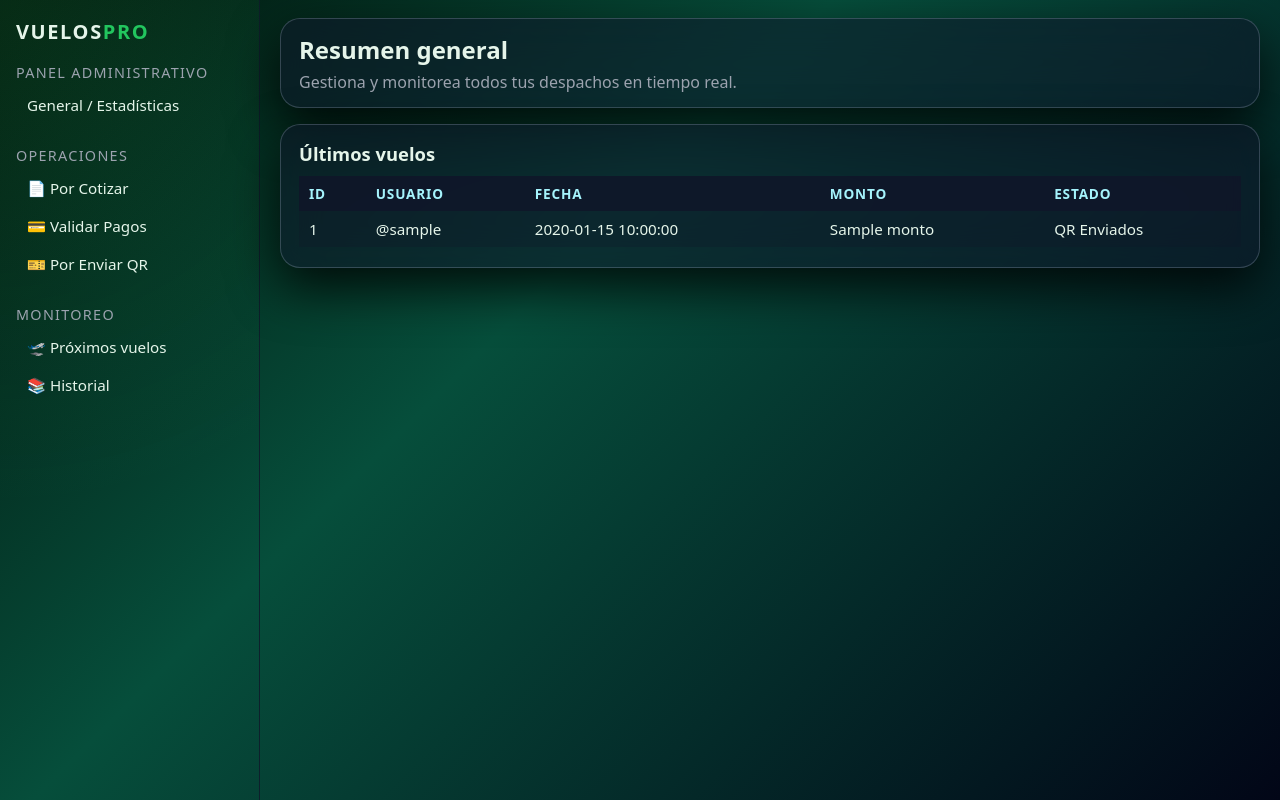
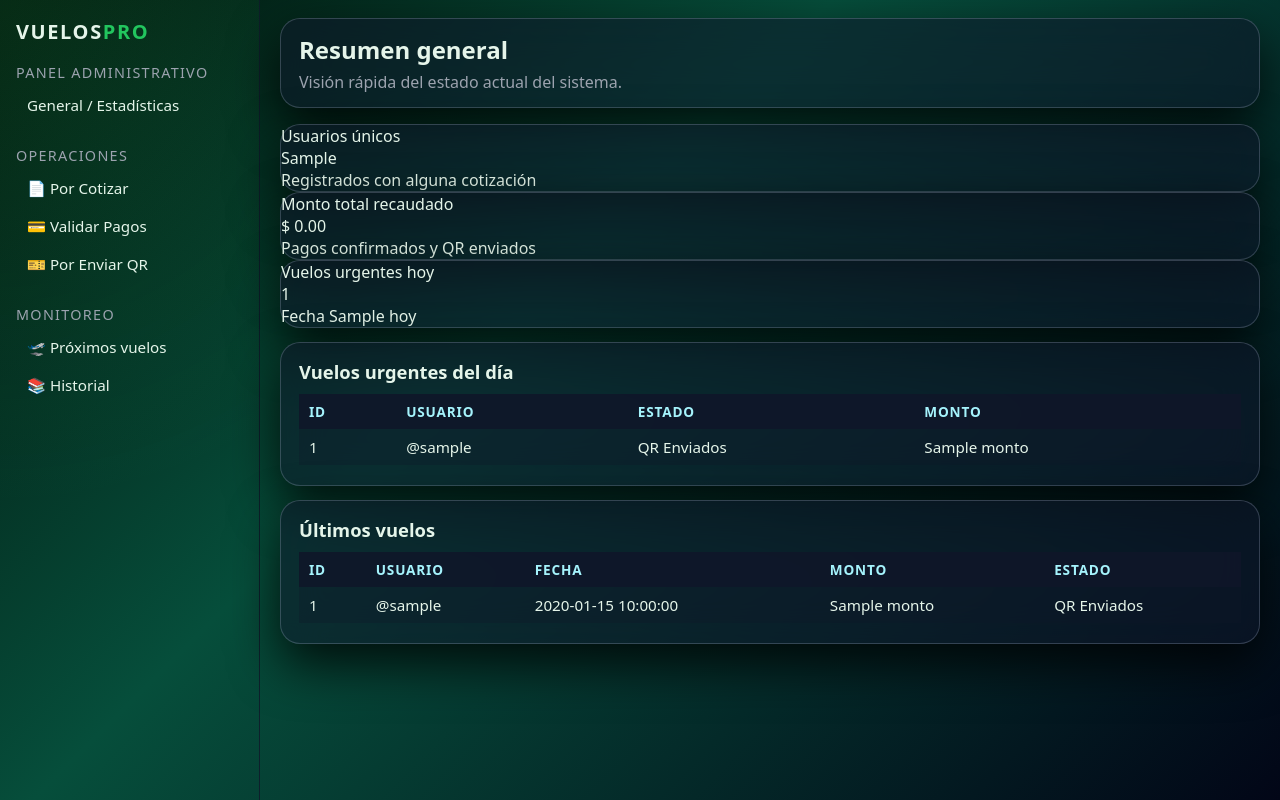
Before and after one commit to Hdpjiax/bot_tg, a Flask app: template dashboard/templates/general.html in a window 1280 px wide. Run offline with Flask 3, Linux system fonts and the light colour scheme; the template is opened without the code that fills it: most values are stand-ins (such as "Sample title", 1, 10 or a date in 2020).

Commit message:
Update general.html

```diff
--- a/dashboard/templates/general.html
+++ b/dashboard/templates/general.html
@@ -1,10 +1,58 @@
 {% extends "base.html" %}
 
 {% block titulo %}Resumen general{% endblock %}
-{% block subtitulo %}Gestiona y monitorea todos tus despachos en tiempo real.{% endblock %}
+{% block subtitulo %}Visión rápida del estado actual del sistema.{% endblock %}
 
 {% block contenido %}
-<div class="card glass">
+<div class="cards-row">
+  <div class="stat-card glass">
+    <div class="stat-label">Usuarios únicos</div>
+    <div class="stat-value">{{ usuarios_unicos }}</div>
+    <div class="stat-foot">Registrados con alguna cotización</div>
+  </div>
+
+  <div class="stat-card glass">
+    <div class="stat-label">Monto total recaudado</div>
+    <div class="stat-value">$ {{ "%.2f"|format(total_recaudado) }}</div>
+    <div class="stat-foot">Pagos confirmados y QR enviados</div>
+  </div>
+
+  <div class="stat-card glass">
+    <div class="stat-label">Vuelos urgentes hoy</div>
+    <div class="stat-value">{{ urgentes_hoy|length }}</div>
+    <div class="stat-foot">Fecha {{ hoy }}</div>
+  </div>
+</div>
+
+<div class="card glass" style="margin-top:14px;">
+  <h2>Vuelos urgentes del día</h2>
+  {% if urgentes_hoy %}
+    <table>
+      <thead>
+        <tr>
+          <th>ID</th>
+          <th>Usuario</th>
+          <th>Estado</th>
+          <th>Monto</th>
+        </tr>
+      </thead>
+      <tbody>
+        {% for v in urgentes_hoy %}
+        <tr>
+          <td>{{ v.id }}</td>
+          <td>@{{ v.username }}</td>
+          <td>{{ v.estado }}</td>
+          <td>{{ v.monto or "-" }}</td>
+        </tr>
+        {% endfor %}
+      </tbody>
+    </table>
+  {% else %}
+    <p>No hay vuelos urgentes para hoy.</p>
+  {% endif %}
+</div>
+
+<div class="card glass" style="margin-top:14px;">
   <h2>Últimos vuelos</h2>
   {% if vuelos %}
     <table>
```
